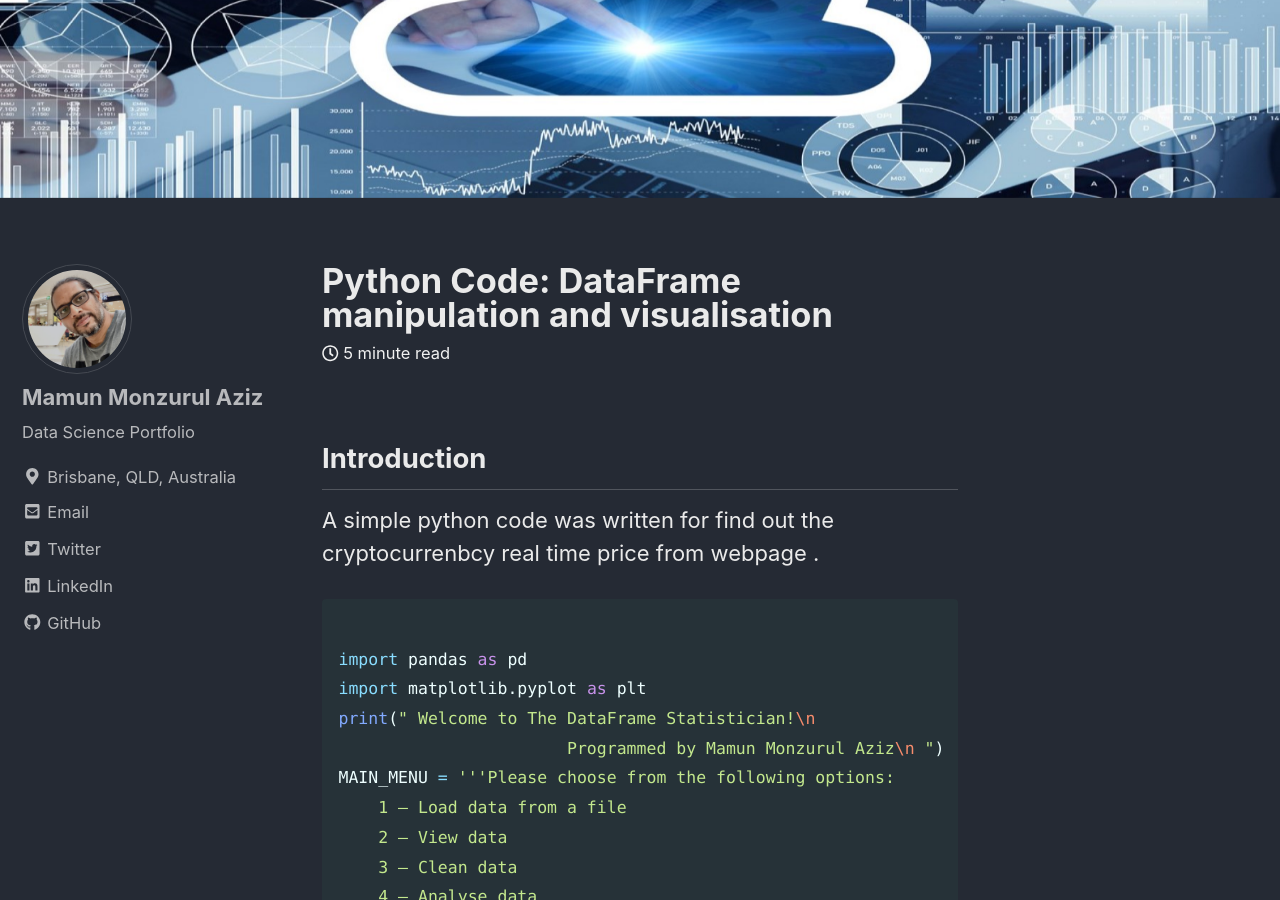
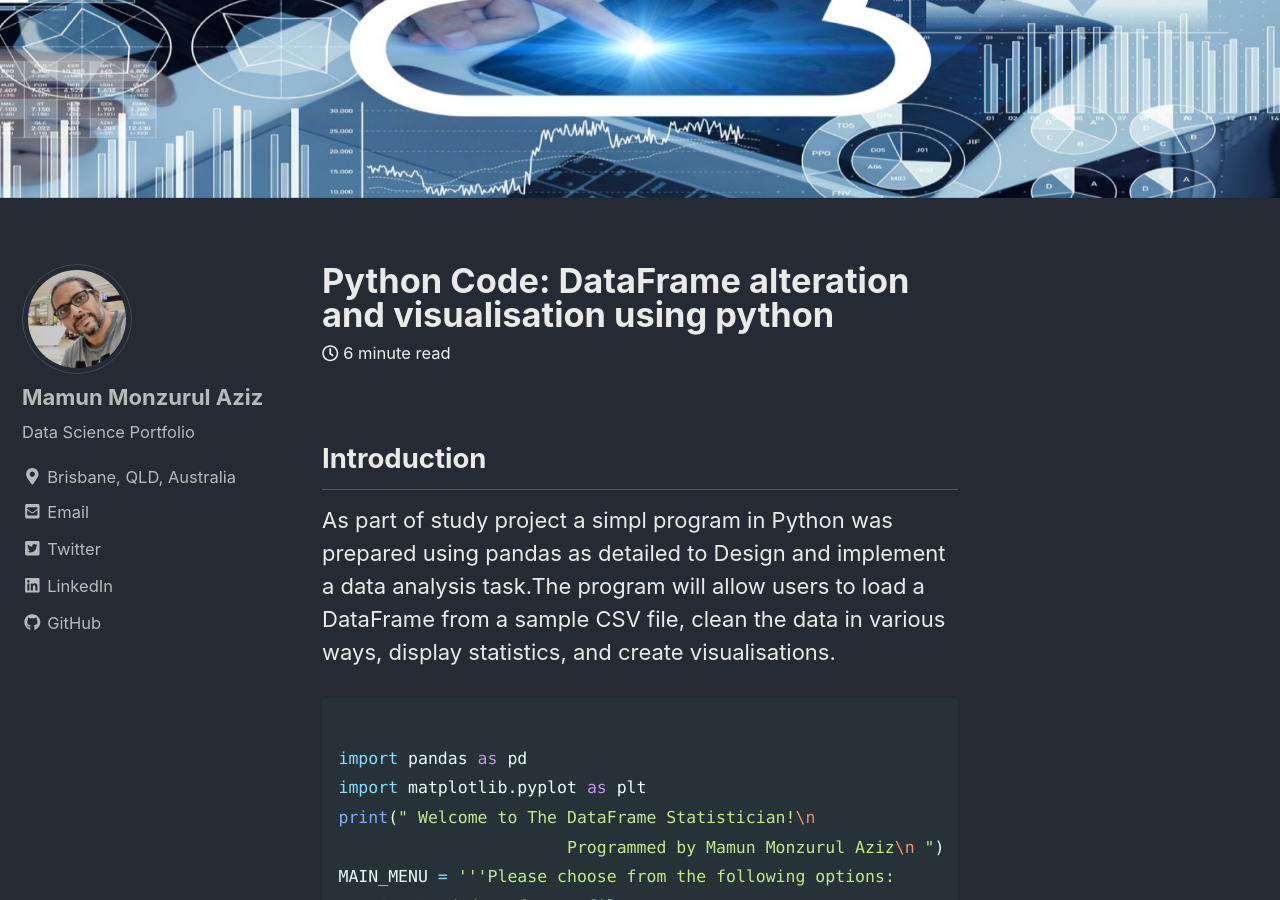
Before and after one commit to mamunmaziz/mamunmaziz.github.io, a Jekyll site: the page built from _posts/2021-05-02-dataFrame_manipulation_visualisation.md, in a window 1280 px wide and 900 px high, scrolled down 247 px. Built offline with Jekyll 4.4.1, drawn with Linux system fonts in a browser that asks for light colours; cached includes are drawn as plain includes; nearby versions of some CDN libraries; some of the changed text lies outside the part shown.

Commit message:
Update 2021-05-02-dataFrame_manipulation_visualisation.md

````diff
--- a/_posts/2021-05-02-dataFrame_manipulation_visualisation.md
+++ b/_posts/2021-05-02-dataFrame_manipulation_visualisation.md
@@ -1,6 +1,6 @@
 ---
-title: "Python Code: DataFrame manipulation and visualisation"
-Date: 2021-05-02
+title: "Python Code: DataFrame alteration and visualisation using python"
+Date: 2022-08-21
 tags: [Data Science Projects with Python]
 header:
   image: "/images/CF.jpg"
@@ -10,8 +10,7 @@ mathjax: "true"
 
 ## Introduction
 
-A simple python code was written for find out the cryptocurrenbcy real time price from webpage .
-
+As part of study project a simpl program in Python was prepared using pandas as detailed to Design and implement a data analysis task.The program will allow users to load a DataFrame from a sample CSV file, clean the data in various ways, display statistics, and create visualisations.
 
 ```python
 
@@ -434,3 +433,6 @@ Please enter the y-axis label (leave blank for no label):
 ## Visualiation:
 
 <img src="{{ site.url }}{{ site.baseurl }}/images/2022-08-21/Figure 2022-08-21 005930.png" alt="">
+
+## Conclution
+From this simple program we can load a .csv file and make some anylysis with three types of visualization such as line, bar and box plot.
````
